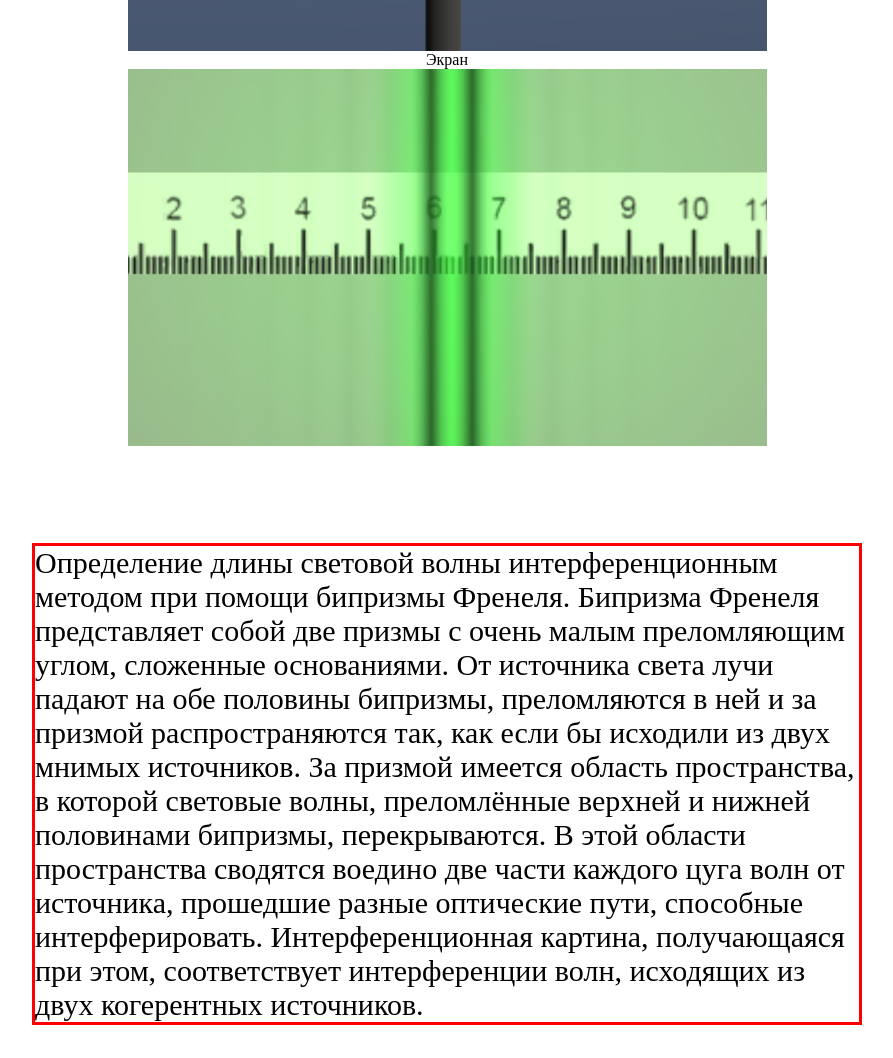
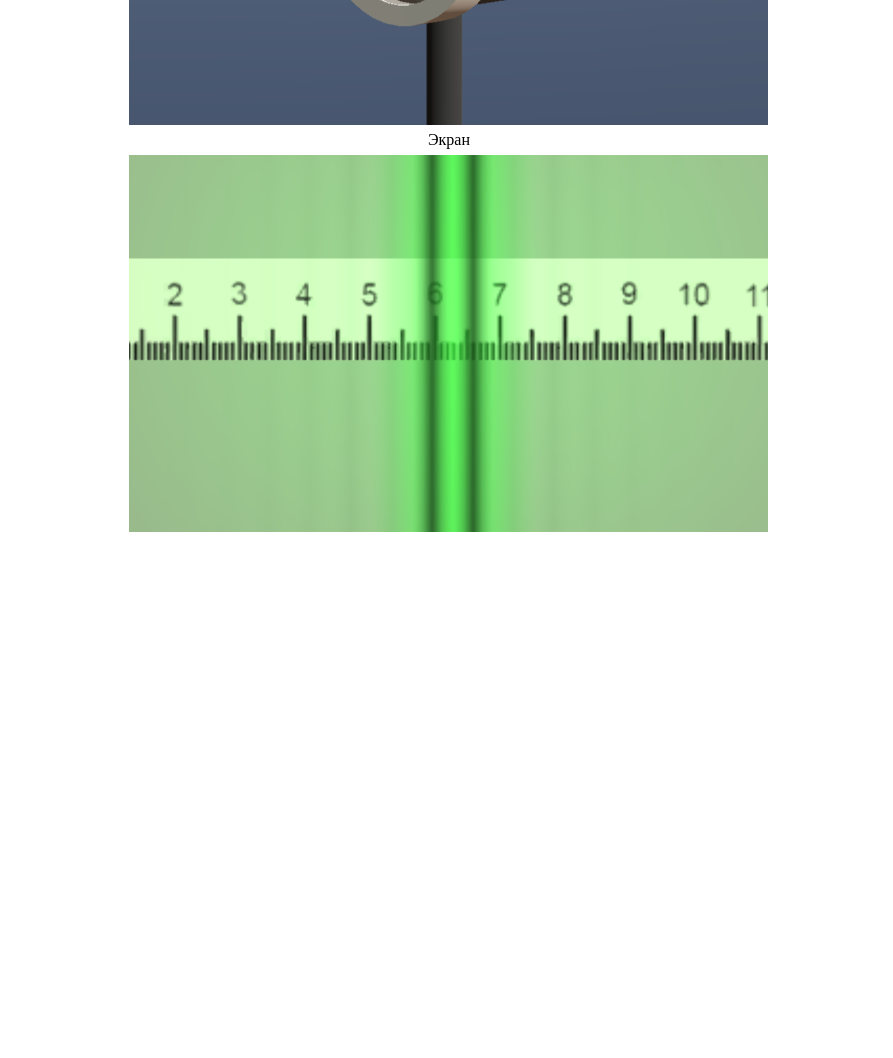
Before and after one commit to LilChicha174/FresnelBiprism1, a plain HTML site: page instruction.html in a window 1280 px wide. Shown: the part 1720-2778 px from the top of the page, without its empty margins (193-1086 px from the left). After the commit the page ends 2294 px from the top, so only its background shows below. Drawn offline with Linux system fonts and the light colour scheme.

Commit message:
Merge branch 'main' of https://github.com/LilChicha174/FresnelBiprism1 into main

```diff
--- a/instruction.html
+++ b/instruction.html
@@ -49,18 +49,7 @@
 		<center> <img  src="images/bi.png" width="639" height="377" ></center>
 		<p align="center">  Экран</p>
 		<center> <img  src="images/ekran.png" width="639" height="377" ></center>
-
 		</ol>
-				<div class="bordertext">
-		<a> Определение длины световой волны интерференционным
-		методом при помощи бипризмы Френеля. Бипризма Френеля представляет собой
-		две призмы с очень малым преломляющим углом, сложенные основаниями. От источника света лучи падают на обе половины
-		бипризмы, преломляются в ней и за призмой распространяются так, как если бы исходили из двух мнимых источников. За призмой имеется область пространства, в которой световые волны, преломлённые верхней и нижней половинами бипризмы, перекрываются. В этой области пространства сводятся воедино две части каждого цуга волн
-		от источника, прошедшие разные оптические пути, способные интерферировать. Интерференционная картина, получающаяся при этом, соответствует
-		интерференции волн, исходящих из двух когерентных источников.
-
-
-
 
 		</a>
 	</div>
--- a/style.css
+++ b/style.css
@@ -1,6 +1,6 @@
 *{
 	margin: 0;
-	padding: 0;
+	padding: 2;
 }
 body{
 	width: 100%;
@@ -109,7 +109,7 @@
 /*МЕТОДА*/
 .DevelopersBlock{
 	z-index:1;
-	padding-top: 80px;
+	padding-top: 100px;
 	margin:0 auto;
 	border-radius: 15px;
 	background-color:none;
```
Also changed, not shown: description.html (+4 -0 lines).
